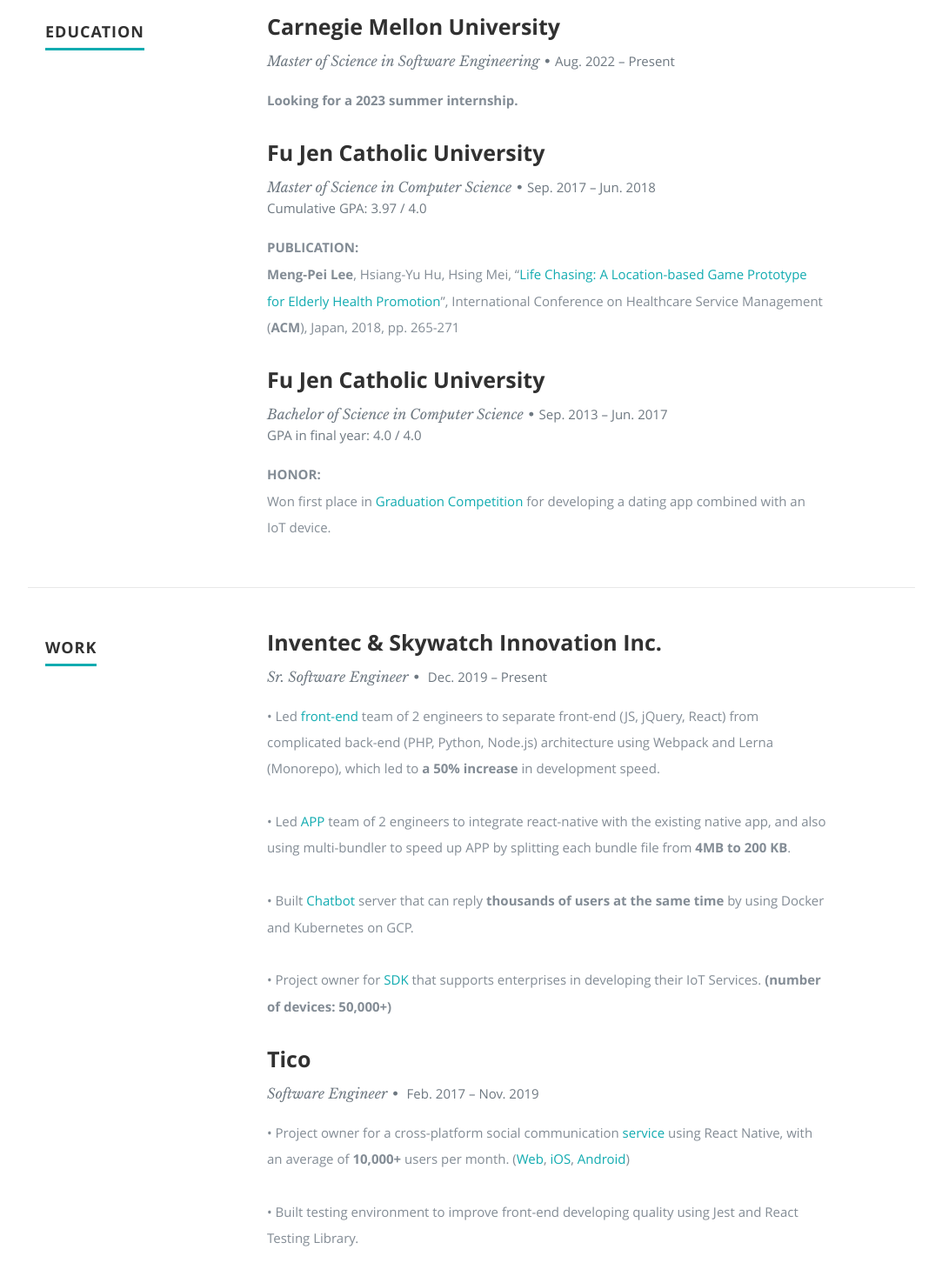
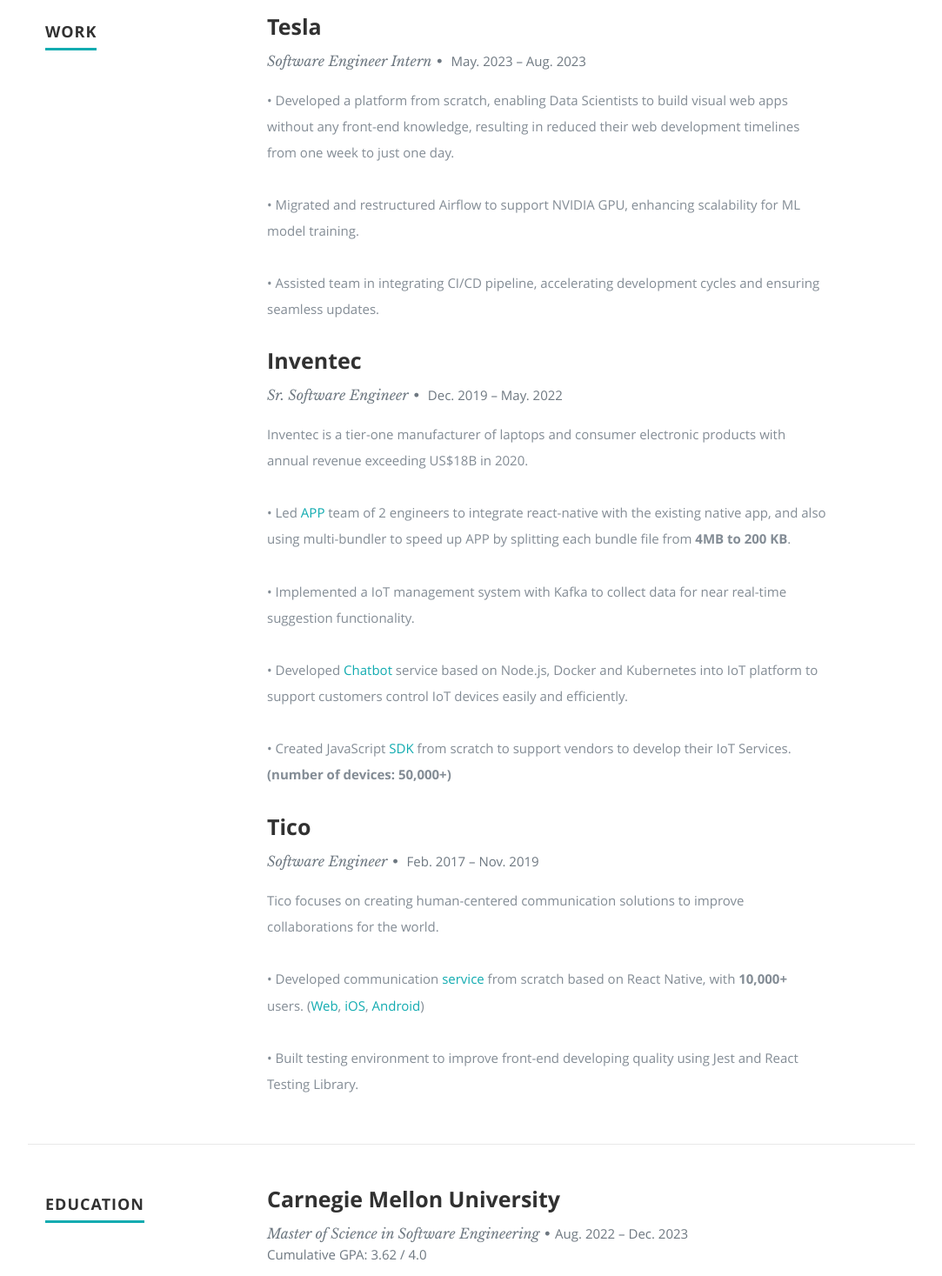
Before and after one commit to mengpeilee/resume, a React (Create React App) app: page / in a window 1280 px wide. Shown: the part 1330-2797 px from the top of the page at 87% size, without its empty margins (98-1181 px from the left). Built offline with nearby package versions, Linux system fonts and the light colour scheme.

Commit message:
update resume

```diff
--- a/public/resumeData.json
+++ b/public/resumeData.json
@@ -3,7 +3,7 @@
     "name": "Meng Pei Lee",
     "occupation": "(Your Occupation Here)",
     "image": "profilepic.jpg",
-    "bio": "I'm a Software Engineer in Web and Mobile (react-native) development with over 4 years of experience.",
+    "bio": "I am a senior software developer with expertise in APP, Web, and backend development, and a deep understanding of public cloud services like AWS, GCP, and Azure. ",
     "contactmessage": "Here is where you should write your message to readers to have them get in contact with you.",
     "email": "peilee0718@gmail.com",
     "phone": "+1 (415) 294-1179",
@@ -14,7 +14,7 @@
       "zip": "(Your Zip/Postal Code)"
     },
     "website": "http://www.timbakerdev.com",
-    "resumedownload": "https://drive.google.com/file/d/1neHd85HRGllywXUXfYcB3wq3bnVH8PmW/view?usp=sharing",
+    "resumedownload": "https://drive.google.com/file/d/1ZPxN_YyU4L00l0yjk0h2ib0XWwlxIfME/view",
     "social": [
       {
         "name": "linkedin",
@@ -37,6 +37,10 @@
     "skillmessage": "",
     "skills": [
       {
+        "name": "Python",
+        "level": "80%"
+      },
+      {
         "name": "JavaScript",
         "level": "90%"
       },
@@ -54,10 +58,6 @@
       },
       {
         "name": "Objective C",
-        "level": "70%"
-      },
-      {
-        "name": "Python",
         "level": "60%"
       },
       {
@@ -74,6 +74,18 @@
       },
       {
         "name": "Docker",
+        "level": "60%"
+      },
+      {
+        "name": "Apache Airflow",
+        "level": "70%"
+      },
+      {
+        "name": "Apache Kafka",
+        "level": "50%"
+      },
+      {
+        "name": "Apache Spark",
         "level": "50%"
       }
 
--- a/src/Components/Resume.js
+++ b/src/Components/Resume.js
@@ -1,88 +1,248 @@
-import React, { Component } from 'react';
+import React, { Component } from "react";
 
 class Resume extends Component {
-  render() {
+  renderWork() {
+    return (
+      <div className="row work">
+        <div className="three columns header-col">
+          <h1>
+            <span>Work</span>
+          </h1>
+        </div>
 
-    if(this.props.data){
-      var skillmessage = this.props.data.skillmessage;
-      var skills = this.props.data.skills.map(function(skills){
-        var className = 'bar-expand '+skills.name.toLowerCase();
-        return <li key={skills.name}><span style={{width:skills.level}}className={className}></span><em>{skills.name}</em></li>
-      })
+        <div className="nine columns main-col">
+          <div key={"tesla"}>
+            <h3>Tesla</h3>
+            <p className="info">
+              Software Engineer Intern<span>&bull;</span>{" "}
+              <em className="date">May. 2023 – Aug. 2023</em>
+            </p>
+            <p>
+              <span>&bull; </span> Developed a platform from scratch, enabling
+              Data Scientists to build visual web apps without any front-end
+              knowledge, resulting in reduced their web development timelines
+              from one week to just one day.
+            </p>
+            <p>
+              <span>&bull; </span> Migrated and restructured Airflow to support
+              NVIDIA GPU, enhancing scalability for ML model training.
+            </p>
+            <p>
+              <span>&bull; </span> Assisted team in integrating CI/CD pipeline,
+              accelerating development cycles and ensuring seamless updates.
+            </p>
+          </div>
+          <div key={"skywatch"}>
+            <h3>Inventec</h3>
+            <p className="info">
+              Sr. Software Engineer<span>&bull;</span>{" "}
+              <em className="date">Dec. 2019 – May. 2022</em>
+            </p>
+            <p>
+              Inventec is a tier-one manufacturer of laptops and consumer
+              electronic products with annual revenue exceeding US$18B in 2020.
+            </p>
+            <p>
+              <span>&bull; </span>Led{" "}
+              <a
+                href="https://apps.apple.com/tw/app/skywatch-view/id523592053"
+                target="_blank"
+              >
+                APP
+              </a>{" "}
+              team of 2 engineers to integrate react-native with the existing
+              native app, and also using multi-bundler to speed up APP by
+              splitting each bundle file from <strong>4MB to 200 KB</strong>.
+            </p>
+            <p>
+              <span>&bull; </span> Implemented a IoT management system with
+              Kafka to collect data for near real-time suggestion functionality.
+            </p>
+            <p>
+              <span>&bull; </span>Developed{" "}
+              <a href="https://line.me/R/ti/p/%40825xitig" target="_blank">
+                Chatbot
+              </a>{" "}
+              service based on Node.js, Docker and Kubernetes into IoT platform
+              to support customers control IoT devices easily and efficiently.
+            </p>
+            <p>
+              <span>&bull; </span>Created JavaScript{" "}
+              <a
+                href="https://github.com/Skywatch24/JS-Library"
+                target="_blank"
+              >
+                SDK
+              </a>{" "}
+              from scratch to support vendors to develop their IoT Services.{" "}
+              <strong>(number of devices: 50,000+)</strong>
+            </p>
+          </div>
+          <div key={"tico"}>
+            <h3>Tico</h3>
+            <p className="info">
+              Software Engineer<span>&bull;</span>{" "}
+              <em className="date">Feb. 2017 – Nov. 2019</em>
+            </p>
+            <p>
+              Tico focuses on creating human-centered communication solutions to
+              improve collaborations for the world.
+            </p>
+            <p>
+              <span>&bull; </span>Developed communication{" "}
+              <a href="https://tico.app/" target="_blank">
+                service
+              </a>{" "}
+              from scratch based on React Native, with <strong>10,000+</strong>{" "}
+              users. (
+              <a href="https://tico.chat/en" target="_blank">
+                Web
+              </a>
+              ,{" "}
+              <a
+                href="https://itunes.apple.com/app/id1136577997"
+                target="_blank"
+              >
+                iOS
+              </a>
+              ,{" "}
+              <a
+                href="https://play.google.com/store/apps/details?id=com.ticoservice"
+                target="_blank"
+              >
+                Android
+              </a>
+              )
+            </p>
+            <p>
+              <span>&bull; </span>Built testing environment to improve front-end
+              developing quality using Jest and React Testing Library.
+            </p>
+          </div>
+        </div>
+      </div>
+    );
   }
 
+  renderEducation() {
     return (
-      <section id="resume">
-
       <div className="row education">
         <div className="three columns header-col">
-            <h1><span>Education</span></h1>
+          <h1>
+            <span>Education</span>
+          </h1>
         </div>
 
         <div className="nine columns main-col">
           <div className="row item">
             <div className="twelve columns">
-                <div key={"MS"}><h3>Carnegie Mellon University</h3>
-                  <p className="info">Master of Science in Software Engineering<span>&bull;</span><em className="date">Aug. 2022 – Present</em></p>
-                  <p><strong>Looking for a 2023 summer internship.</strong></p>
+              <div key={"MS"}>
+                <h3>Carnegie Mellon University</h3>
+                <p className="info">
+                  Master of Science in Software Engineering<span>&bull;</span>
+                  <em className="date">Aug. 2022 – Dec. 2023</em>
+                  <br />
+                  <em className="date">Cumulative GPA: 3.62 / 4.0</em>
+                </p>
+                <p>
+                  <strong>Coursework</strong>
+                  <br />
+                  <p>
+                    Cloud Computing,
+                    <br />
+                    Foundation of Software Engineering, <br />
+                    Software Design and Architecture, <br />
+                    Software Refactoring <br />
+                    Data Science of Software Engineering
+                  </p>
+                </p>
               </div>
             </div>
             <div className="twelve columns">
-                <div key={"MS"}><h3>Fu Jen Catholic University</h3>
-                  <p className="info">Master of Science in Computer Science<span>&bull;</span><em className="date">Sep. 2017 – Jun. 2018</em><br /><em className="date">Cumulative GPA: 3.97 / 4.0</em></p>
-                  <p><strong>PUBLICATION: </strong><br /><strong>Meng-Pei Lee</strong>, Hsiang-Yu Hu, Hsing Mei, “<a href="https://dl.acm.org/doi/abs/10.1145/3242789.3242834" target="_blank">Life Chasing: A Location-based Game Prototype for Elderly Health Promotion</a>”, International Conference on Healthcare Service Management (<strong>ACM</strong>), Japan, 2018, pp. 265-271</p>
+              <div key={"MS"}>
+                <h3>Fu Jen Catholic University</h3>
+                <p className="info">
+                  Master of Science in Computer Science<span>&bull;</span>
+                  <em className="date">Sep. 2017 – Jun. 2018</em>
+                  <br />
+                  <em className="date">Cumulative GPA: 3.97 / 4.0</em>
+                </p>
+                <p>
+                  <strong>PUBLICATION: </strong>
+                  <br />
+                  <strong>Meng-Pei Lee</strong>, Hsiang-Yu Hu, Hsing Mei, “
+                  <a
+                    href="https://dl.acm.org/doi/abs/10.1145/3242789.3242834"
+                    target="_blank"
+                  >
+                    Life Chasing: A Location-based Game Prototype for Elderly
+                    Health Promotion
+                  </a>
+                  ”, International Conference on Healthcare Service Management (
+                  <strong>ACM</strong>), Japan, 2018, pp. 265-271
+                </p>
               </div>
             </div>
             <div className="twelve columns">
-                <div key={"BA"}><h3>Fu Jen Catholic University</h3>
-                  <p className="info">Bachelor of Science in Computer Science<span>&bull;</span><em className="date">Sep. 2013 – Jun. 2017</em><br /><em className="date">GPA in final year: 4.0 / 4.0</em></p>
-                  <p><strong>HONOR: </strong><br />Won first place in <a href="https://github.com/mengpeilee/Fit-Meets" target="_blank">Graduation Competition</a> for developing a dating app combined with an IoT device.</p>
+              <div key={"BA"}>
+                <h3>Fu Jen Catholic University</h3>
+                <p className="info">
+                  Bachelor of Science in Computer Science<span>&bull;</span>
+                  <em className="date">Sep. 2013 – Jun. 2017</em>
+                  <br />
+                  <em className="date">GPA in final year: 4.0 / 4.0</em>
+                </p>
+                <p>
+                  <strong>HONOR: </strong>
+                  <br />
+                  Won first place in{" "}
+                  <a
+                    href="https://github.com/mengpeilee/Fit-Meets"
+                    target="_blank"
+                  >
+                    Graduation Competition
+                  </a>{" "}
+                  for developing a dating app combined with an IoT device.
+                </p>
               </div>
             </div>
           </div>
         </div>
       </div>
+    );
+  }
 
+  render() {
+    if (this.props.data) {
+      var skillmessage = this.props.data.skillmessage;
+      var skills = this.props.data.skills.map(function(skills) {
+        var className = "bar-expand " + skills.name.toLowerCase();
+        return (
+          <li key={skills.name}>
+            <span style={{ width: skills.level }} className={className}></span>
+            <em>{skills.name}</em>
+          </li>
+        );
+      });
+    }
 
-      <div className="row work">
+    return (
+      <section id="resume">
+        {this.renderWork()}
+        {this.renderEducation()}
 
+        <div className="row skill">
           <div className="three columns header-col">
-            <h1><span>Work</span></h1>
+            <h1>
+              <span>Skills</span>
+            </h1>
           </div>
 
           <div className="nine columns main-col">
-          <div key={"skywatch"}><h3>Inventec & Skywatch Innovation Inc.</h3>
-              <p className="info">Sr. Software Engineer<span>&bull;</span> <em className="date">Dec. 2019 – Present</em></p>
-              <p><span>&bull; </span>Led <a href="https://www.skywatch24.com/home-en" target="_blank">front-end</a> team of 2 engineers to separate front-end (JS, jQuery, React) from complicated back-end (PHP, Python, Node.js) architecture using Webpack and Lerna (Monorepo), which led to <strong>a 50% increase </strong> in development speed.</p>
-              <p><span>&bull; </span>Led <a href="https://apps.apple.com/tw/app/skywatch-view/id523592053" target="_blank">APP</a> team of 2 engineers to integrate react-native with the existing native app, and also using multi-bundler to speed up APP by splitting each bundle file from <strong>4MB to 200 KB</strong>.</p>
-              <p><span>&bull; </span>Built <a href="https://line.me/R/ti/p/%40825xitig" target="_blank">Chatbot</a> server that can reply <strong>thousands of users at the same time</strong> by using Docker and Kubernetes on GCP.</p>
-              <p><span>&bull; </span>Project owner for <a href="https://github.com/Skywatch24/JS-Library" target="_blank">SDK</a> that supports enterprises in developing their IoT Services. <strong>(number of devices: 50,000+)</strong></p>
-          </div>
-          <div key={"tico"}><h3>Tico</h3>
-              <p className="info">Software Engineer<span>&bull;</span> <em className="date">Feb. 2017 – Nov. 2019</em></p>
-              <p><span>&bull; </span>Project owner for a cross-platform social communication <a href="https://tico.app/" target="_blank">service</a> using React Native, with an average of <strong>10,000+</strong> users per month. (<a href="https://tico.chat/en" target="_blank">Web</a>, <a href="https://itunes.apple.com/app/id1136577997" target="_blank">iOS</a>, <a href="https://play.google.com/store/apps/details?id=com.ticoservice" target="_blank">Android</a>)</p>
-              <p><span>&bull; </span>Built testing environment to improve front-end developing quality using Jest and React Testing Library.</p>
-          </div>
-        </div>
-    </div>
-
-
-
-      <div className="row skill">
-
-         <div className="three columns header-col">
-            <h1><span>Skills</span></h1>
-         </div>
-
-         <div className="nine columns main-col">
-
-            <p>{skillmessage}
-            </p>
+            <p>{skillmessage}</p>
 
             <div className="bars">
-				   <ul className="skills">
-					  {skills}
-					</ul>
+              <ul className="skills">{skills}</ul>
             </div>
           </div>
         </div>
```
Also changed, not shown: src/Components/Footer.js (+18 -13 lines), src/Components/Header.js (+54 -26 lines), 1 other file (tests, documents, lock files or other folders). Lines whose indentation alone changed are shown as unchanged.
